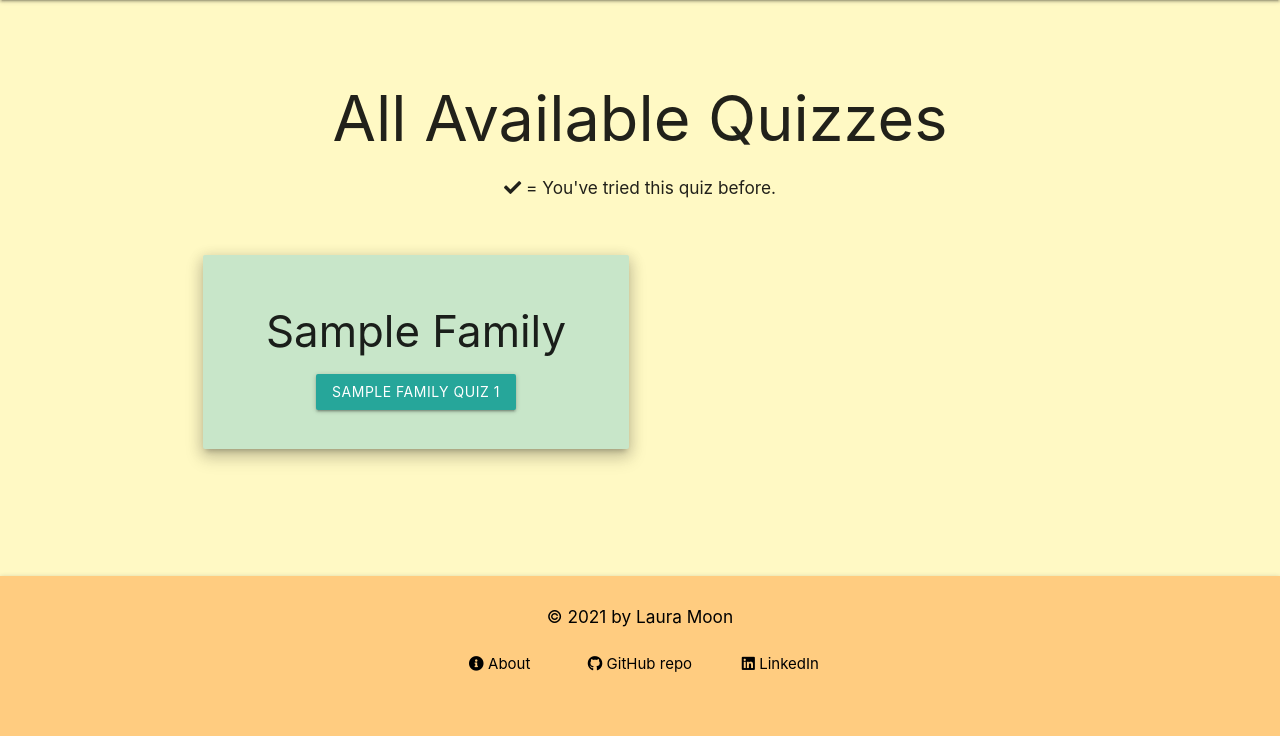
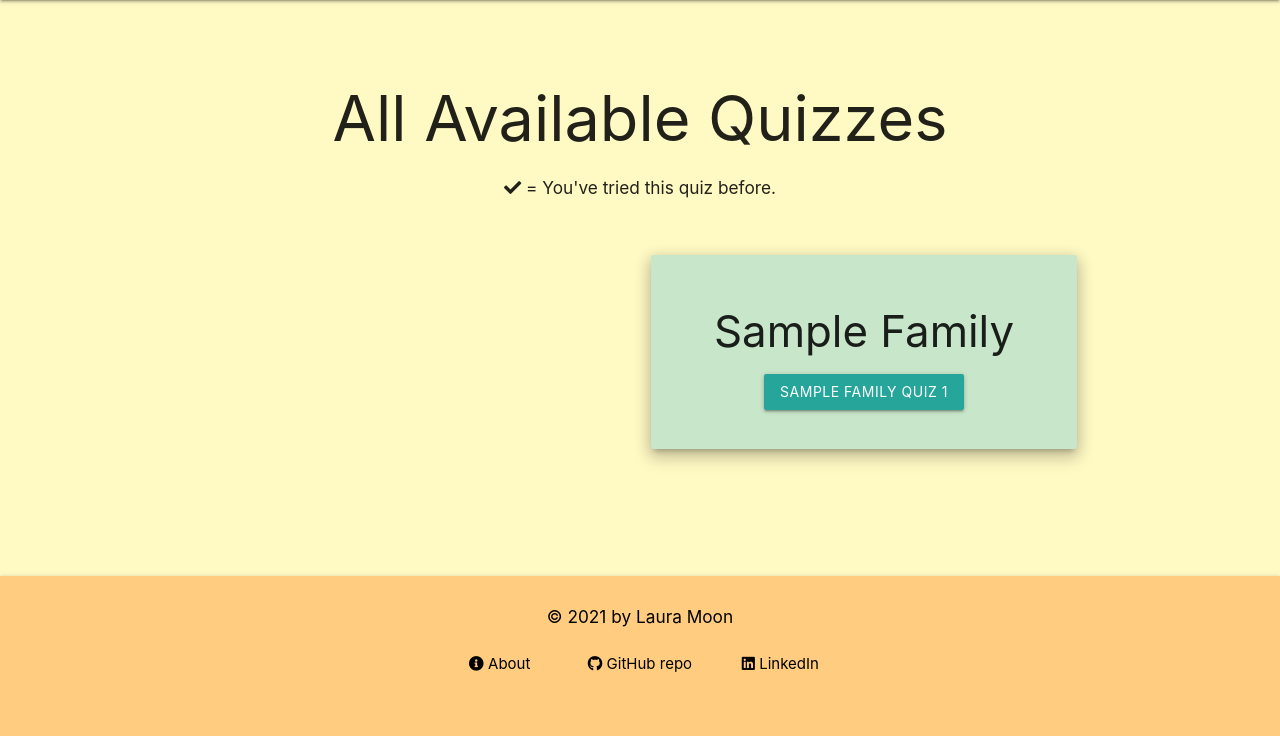
Before and after one commit to lauramoon/capstone-1, a Flask app: template templates/all_quizzes.html in a window 1280 px wide. Shown: the part 64-800 px from the top of the page. Run offline with Flask 2, Linux system fonts and the light colour scheme; the template is opened without the code that fills it: most values are stand-ins (such as "Sample title", 1, 10 or a date in 2020); parts of the project's set-up code (start-up, migrations or seed data) failed here and were passed over; some libraries are stand-ins or nearby versions.

Commit message:
rearrange family groupings

```diff
--- a/routes/route_helpers.py
+++ b/routes/route_helpers.py
@@ -87,6 +87,7 @@
         quiz_family['name'] = family[0]
         quiz_family['quizzes'] = Quiz.query.filter(Quiz.family==family[0])
         quiz_families.append(quiz_family)
+    quiz_families.reverse()
     return quiz_families
 
 
--- a/templates/all_quizzes.html
+++ b/templates/all_quizzes.html
@@ -8,7 +8,7 @@
 <h6>
     <i class="fas fa-check"></i> = You've tried this quiz before.
 </h6>
-<div class="row row-wrap main-content">
+<div class="row wrap-row main-content">
 {% for family in quiz_families %}
     <div class="col s12 m6">
         <div class="card-panel green lighten-4 z-depth-3">
```
